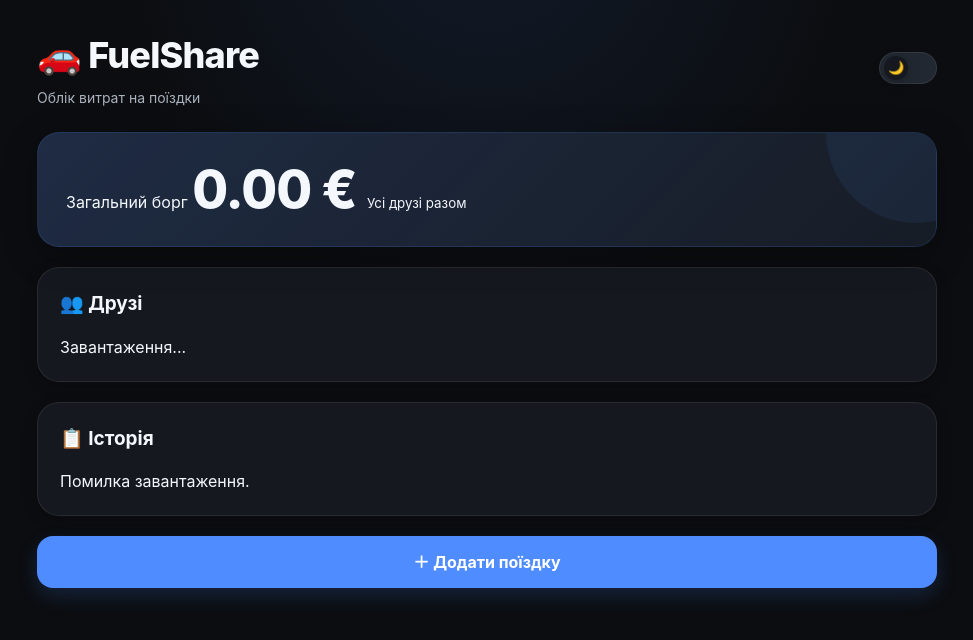
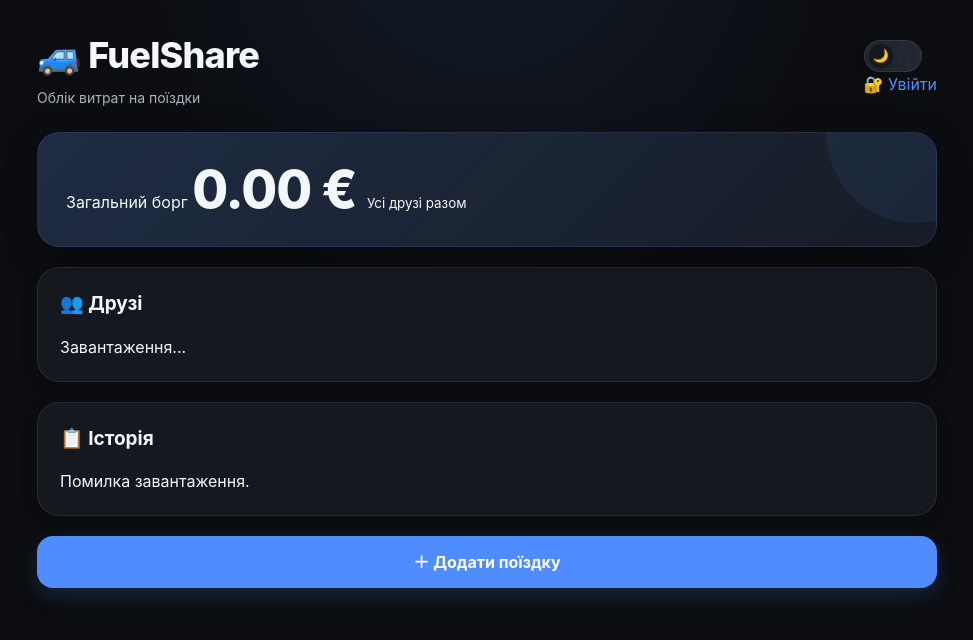
Before and after one commit to AlexandrKoteyko/fuel-share, a plain HTML site: page index.html in a window 1280 px wide. Shown: the whole page, without its empty margins (153-1126 px from the left). Drawn offline with nearby package versions, Linux system fonts and the light colour scheme; no server answers.

Commit message:
Refactor header and add login button
Updated header structure and added login button.

```diff
--- a/index.html
+++ b/index.html
@@ -25,13 +25,22 @@
 <div class="container">
 
     <header class="header">
-        <div>
-            <h1>🚗 FuelShare</h1>
+    <div class="header-brand">
+        <h1>🚙 FuelShare</h1>
         <p>Облік витрат на поїздки</p>
     </div>
+
+    <div class="header-actions">
+
         <div class="theme-switch">
             <input type="checkbox" id="themeToggle">
             <label for="themeToggle"></label>
+        </div>
+
+        <a href="admin.html" class="login-button">
+            🔐 Увійти
+        </a>
+
     </div>
 </header>
 
```
Lines whose indentation alone changed are shown as unchanged.
